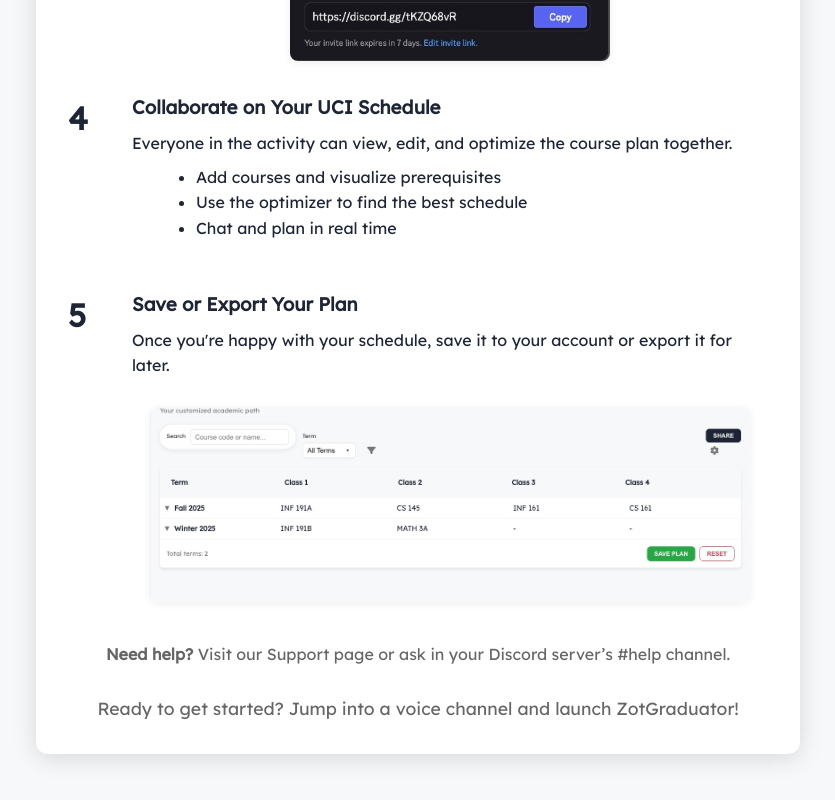
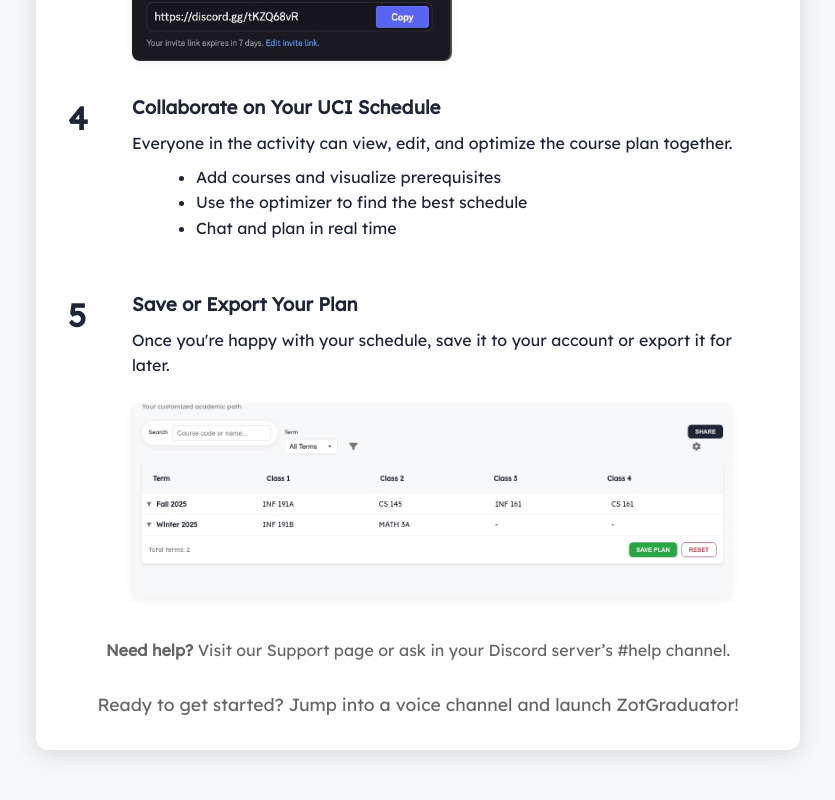
Before and after one commit to zotgraduator/zotgraduator, a React (Create React App) app in the folder frontend/: page /social in a window 1280 px wide. Shown: the part 1924-2724 px from the top of the page, without its empty margins (222-1057 px from the left). Built offline with nearby package versions, Linux system fonts and the light colour scheme; a web font is replaced by a local one; what cytoscape-dagre would draw is missing.

Commit message:
left aligned images in social

```diff
--- a/frontend/src/pages/Social.js
+++ b/frontend/src/pages/Social.js
@@ -6,7 +6,6 @@
   searchZotGraduator: '/images/social-page/search-zotgraduator.jpg',
   launchActivity: '/images/social-page/launch-activity.jpg',
   inviteFriends: '/images/social-page/invite-friends.jpg',
-  collaborate: '/images/social-page/collaborate.png', // placeholder, not present yet
   saveExport: '/images/social-page/save-export.jpg',
 };
 
@@ -26,16 +25,13 @@
       <div
         style={{
           flex: 1,
-          position: 'relative',
           display: 'flex',
           flexDirection: 'column',
-          alignItems: 'center',
+          alignItems: 'flex-start',
         }}
       >
-        <h3 style={{ margin: 0, alignSelf: 'flex-start' }}>{title}</h3>
-        <p style={{ margin: '0.5rem 0 1rem 0', alignSelf: 'flex-start' }}>
-          {description}
-        </p>
+        <h3 style={{ margin: 0 }}>{title}</h3>
+        <p style={{ margin: '0.5rem 0 1rem 0' }}>{description}</p>
         {img && (
           <img
             src={img}
@@ -167,27 +163,13 @@
             </ul>
           </>
         }
-        img={undefined}
       />
       <Step
         number={5}
         title="Save or Export Your Plan"
         description="Once you're happy with your schedule, save it to your account or export it for later."
-      >
-        <img
-          src={assets.saveExport}
-          alt="Save or Export"
-          style={{
-            maxWidth: 600,
-            width: '100%',
-            borderRadius: 8,
-            boxShadow: '0 2px 8px #0001',
-            marginTop: 12,
-            marginBottom: 0,
-            display: 'block',
-          }}
-        />
-      </Step>
+        img={assets.saveExport}
+      />
       <div style={{ marginTop: '2.5rem', textAlign: 'center', color: '#666' }}>
         <b>Need help?</b> Visit our Support page or ask in your Discord server’s
         #help channel.
```
